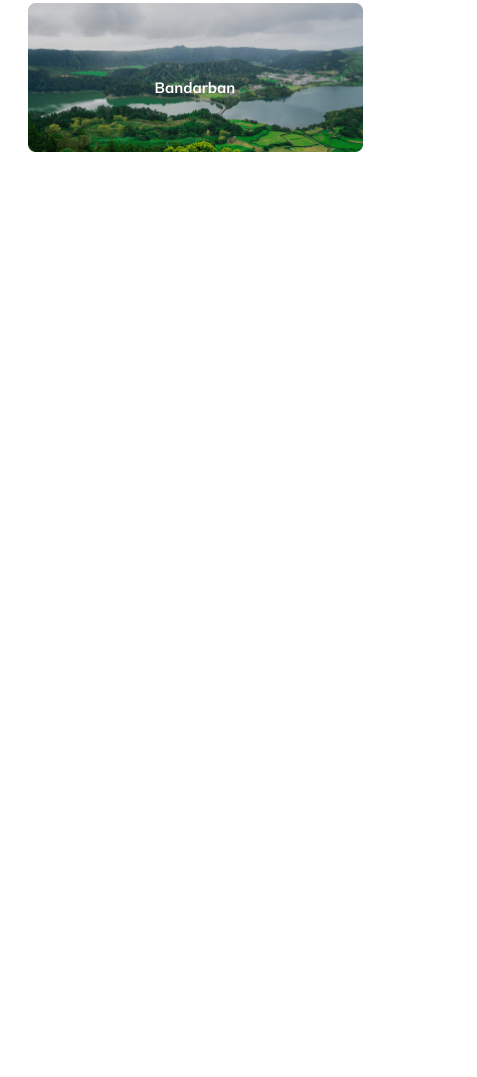
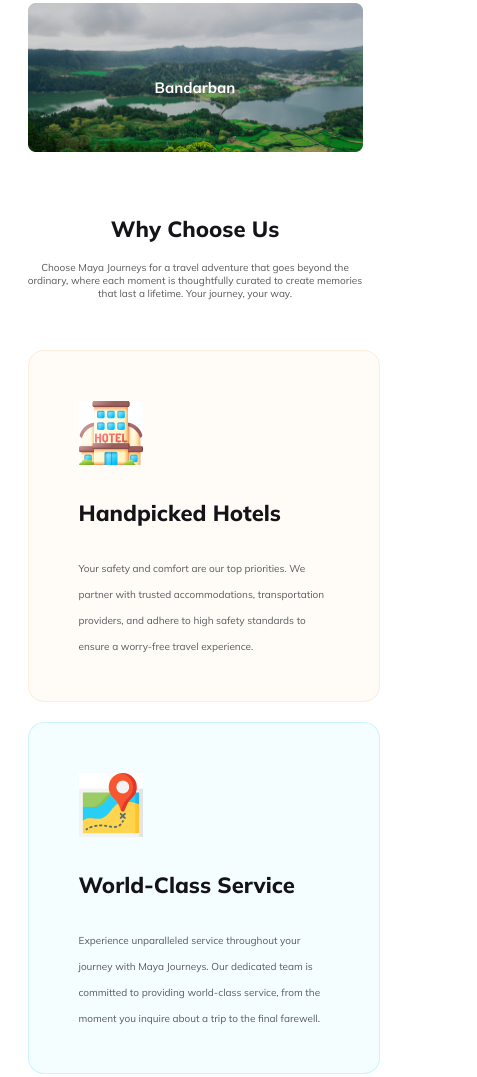
Before and after one commit to Samira-Bint-Taher/b9-a2, a plain HTML site: page index.html in a window 390 px wide. Shown: the part 2583-3660 px from the top of the page, 477 px wide, since content can reach past the window. Before the commit the page ends 2970 px from the top, so only its background shows below. Drawn offline with Linux system fonts and the light colour scheme.

Commit message:
Added responsive Why choose us section

```diff
--- a/Styles/style.css
+++ b/Styles/style.css
@@ -250,6 +250,84 @@ select {
     left: 72%;
 }
 
+/* Why Choose Us styles */
+.choose-us {
+    padding-top: 5px;
+}
+
+.choose-us-content {
+    max-width: 800px;
+    text-align: center;
+    margin: 0px auto;
+    padding-top: 70px;
+}
+
+.choose-us-title {
+    color: #131318;
+    font-family: Mulish;
+    font-size: 40px;
+    font-weight: 800;
+}
+
+.choose-us-des {
+    color: rgba(19, 19, 24, 0.70);
+    font-family: Mulish;
+    font-size: 16px;
+    font-weight: 400;
+}
+
+.row1 {
+    display: flex;
+    justify-content: space-between;
+    gap: 20px;
+    margin-bottom: 20px;
+    padding-top: 40px;
+}
+
+.col1,
+.col2,
+.row2 {
+    position: relative;
+    width: 573px;
+    height: 300px;
+    padding: 50px;
+    border-radius: 16px;
+    border: 1px solid rgba(251, 181, 99, 0.20);
+    background: rgba(251, 181, 99, 0.05);
+}
+
+.col2 {
+    border: 1px solid rgba(41, 206, 246, 0.20);
+    background: rgba(41, 206, 246, 0.05);
+}
+
+.row2 {
+    border: 1px solid rgba(233, 68, 68, 0.20);
+    background: rgba(233, 68, 68, 0.05);
+    padding: 50px;
+    position: absolute;
+    left: 300px;
+    height: 250px;
+}
+
+.row1 h4,
+.row2 h4 {
+    color: #131318;
+    font-family: Mulish;
+    font-size: 24px;
+    font-weight: 800;
+}
+
+.row1 p,
+.row2 p {
+    color: #5A5A5D;
+    font-family: Mulish;
+    font-size: 16px;
+    font-weight: 400;
+    line-height: 26px;
+    /* 162.5% */
+}
+
 /* responsive media query */
 @media screen and (max-width:600px) {
     .container {
@@ -263,14 +341,15 @@ select {
 
     .nav-icon {
         display: block;
-       margin-left:130px;
+        margin-left: 130px;
     }
 
     nav>ul {
         display: none;
     }
 
-    .fame-tour {
+    .fame-tour,
+    .row1 {
         flex-direction: column;
     }
 
@@ -281,13 +360,19 @@ select {
 
     .banner-title,
     .fame-tour-title,
-    .choose-title {
+    .choose-title,
+    .choose-us-title,
+    .row1 h4,
+    .row2 h4 {
         font-size: 22px;
     }
 
     .banner-description,
     .fame-tour-content,
-    .choose-des {
+    .choose-des,
+    .choose-us-des,
+    .row1 p,
+    .row2 p {
         font-size: 10px;
     }
 
@@ -328,7 +413,9 @@ select {
     #row1 {
         margin-bottom: 70px;
     }
-
+    #row3{
+        margin-bottom: 5px;
+    }
     .row img {
         width: 335px;
         height: 176px;
@@ -372,4 +459,15 @@ select {
     .overlay-7 {
         top: 90%;
     }
+
+    .col1,
+    .col2,
+    .row2 {
+        width: 250px;
+        height: 250px;
+    }
+
+    .row2 {
+        left: 125px;
+    }
 }
--- a/index.html
+++ b/index.html
@@ -100,11 +100,36 @@
                     </div>
                    </div>
                 </div>
-                <div class="row">
+                <div class="row" id="row3">
                     <img src="Images/Rectangle 11.png" alt=""><div class="overlay-6">Bangladesh
                     </div>
                     <img src="Images/Rectangle 10.png" alt=""><div class="overlay-7">Bandarban
                     </div>
+                </div>
+            </section>
+            <section class="choose-us">
+                <div class="choose-us-content">
+                    <h2 class="choose-us-title">Why Choose Us</h2>
+                    <p class="choose-us-des">
+                        Choose Maya Journeys for a travel adventure that goes beyond the ordinary, where each moment is thoughtfully curated to create memories that last a lifetime.  Your journey, your way.
+                    </p>
+                </div>
+                <div class="row1">
+                    <div class="col1">
+                        <img src="Images/hotel 1.jpg" alt="">
+                        <h4>Handpicked Hotels</h4>
+                        <p>Your safety and comfort are our top priorities. We partner with trusted accommodations, transportation providers, and adhere to high safety standards to ensure a worry-free travel experience.</p>
+                    </div>
+                    <div class="col2">
+                        <img src="Images/map 1.jpg" alt="">
+                        <h4>World-Class Service</h4>
+                        <p>Experience unparalleled service throughout your journey with Maya Journeys. Our dedicated team is committed to providing world-class service, from the moment you inquire about a trip to the final farewell. </p>
+                    </div>
+                </div>
+                <div class="row2">
+                    <img src="Images/price-tag 1.jpg" alt="">
+                    <h4>Price Guarantee</h4>
+                    <p>Maya Journeys offers a price guarantee to provide you with the best value for your travel investment. Our packages include detailed breakdowns, and there are no hidden fees. You can trust that you're getting value for your investment</p>
                 </div>
             </section>
         </main>
```
Also changed, not shown: Images/hotel 1.jpg (added), Images/map 1.jpg (added), Images/price-tag 1.jpg (added).
